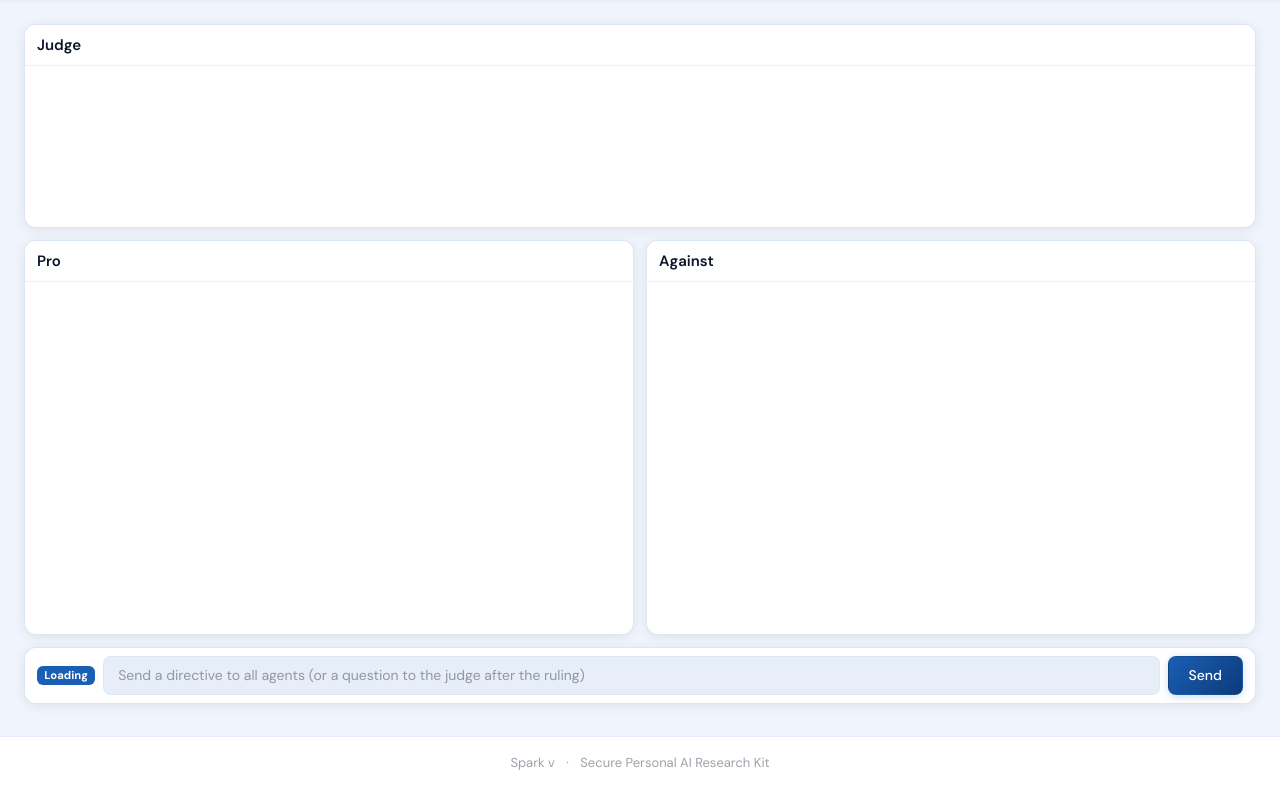
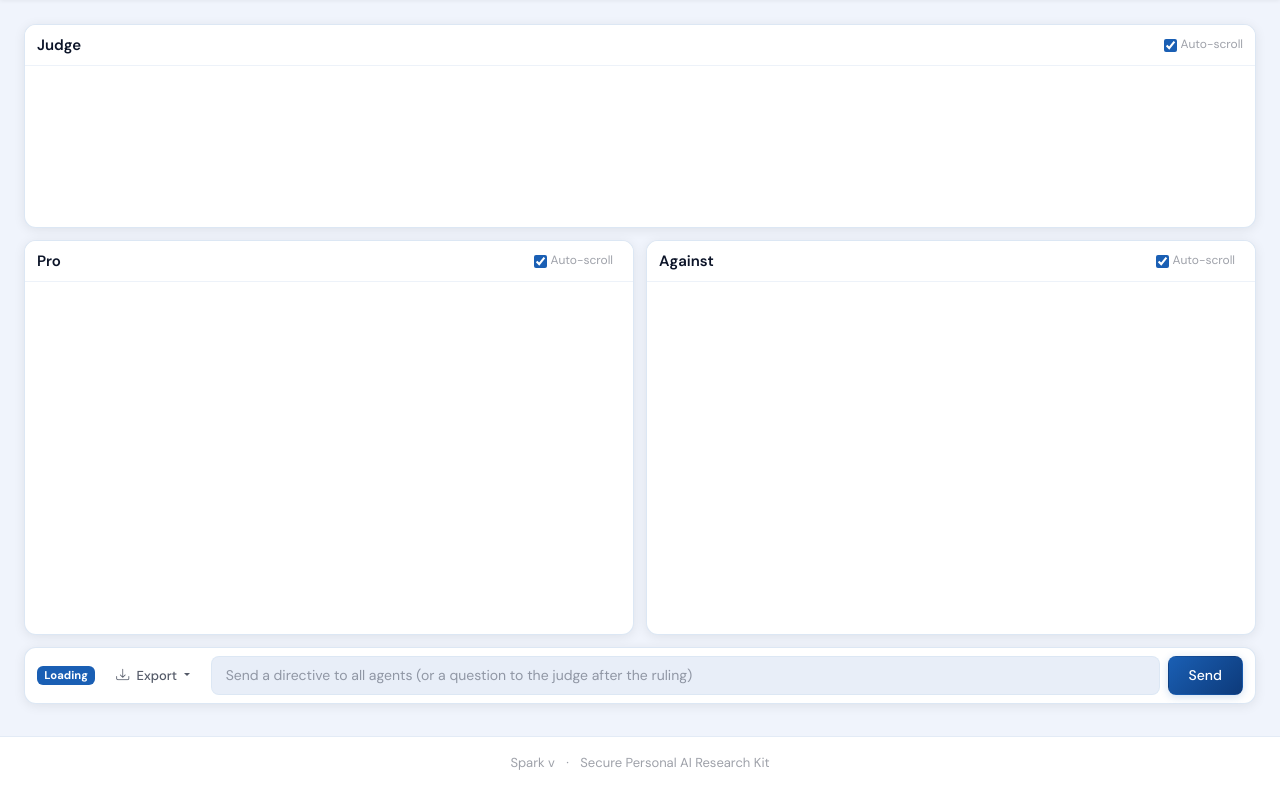
Before and after one commit to Cognisn/spark, a Python web app: template src/spark/web/templates/debate.html in a window 1280 px wide. Shown: the part 64-854 px from the top of the page. Run offline with Jinja, Linux system fonts and the light colour scheme; the template is opened without the code that fills it, so the values that code supplies are empty; some libraries are stand-ins or nearby versions; some web fonts are replaced.

Commit message:
Add debate pane controls, export menu and polish styles

```diff
--- a/src/spark/web/templates/debate.html
+++ b/src/spark/web/templates/debate.html
@@ -5,18 +5,28 @@
 {% block content %}
 <div id="debate-root" data-conversation-id="{{ conversation_id }}" class="debate-layout">
     <div id="judge-pane" class="app-card debate-judge">
-        <div class="debate-pane-header">Judge</div>
+        <div class="debate-pane-header">Judge
+            <label class="d-flex align-items-center gap-1 ms-auto" style="font-size: 0.75rem; font-weight: 400; color: var(--app-text-muted);">
+                <input type="checkbox" id="judge-autoscroll" checked style="accent-color: var(--app-accent);"> Auto-scroll
+            </label>
+        </div>
         <div id="judge-content" class="debate-pane-body"></div>
     </div>
     <div class="debate-sides">
         <div id="pro-pane" class="app-card debate-side">
             <div class="debate-pane-header">Pro
+                <label class="d-flex align-items-center gap-1 ms-auto me-2" style="font-size: 0.75rem; font-weight: 400; color: var(--app-text-muted);">
+                    <input type="checkbox" id="pro-autoscroll" checked style="accent-color: var(--app-accent);"> Auto-scroll
+                </label>
                 <button id="pro-cancel" class="btn btn-sm btn-app-ghost d-none">Cancel</button>
             </div>
             <div id="pro-content" class="debate-pane-body"></div>
         </div>
         <div id="con-pane" class="app-card debate-side">
             <div class="debate-pane-header">Against
+                <label class="d-flex align-items-center gap-1 ms-auto me-2" style="font-size: 0.75rem; font-weight: 400; color: var(--app-text-muted);">
+                    <input type="checkbox" id="con-autoscroll" checked style="accent-color: var(--app-accent);"> Auto-scroll
+                </label>
                 <button id="con-cancel" class="btn btn-sm btn-app-ghost d-none">Cancel</button>
             </div>
             <div id="con-content" class="debate-pane-body"></div>
@@ -26,6 +36,15 @@
         <span id="debate-status" class="badge" style="background: var(--app-accent); color: var(--app-bg-primary);">Loading</span>
         <button id="debate-resume" class="btn btn-sm btn-app-primary d-none">Resume</button>
         <button id="debate-retry" class="btn btn-sm btn-app-primary d-none">Retry turn</button>
+        <div class="dropdown">
+            <button class="btn btn-app-ghost btn-sm dropdown-toggle" data-bs-toggle="dropdown">
+                <i class="bi bi-download me-1"></i> Export
+            </button>
+            <ul class="dropdown-menu">
+                <li><a class="dropdown-item" href="/chat/{{ conversation_id }}/api/export?format=markdown">Markdown</a></li>
+                <li><a class="dropdown-item" href="/chat/{{ conversation_id }}/api/export?format=html">HTML</a></li>
+            </ul>
+        </div>
         <div class="debate-input">
             <input id="debate-prompt" class="form-control"
                    placeholder="Send a directive to all agents (or a question to the judge after the ruling)">
@@ -47,9 +66,20 @@
     .exhibit-card { border: 1px solid var(--app-border); border-radius: 6px; padding: 0.5rem;
                     margin-top: 0.5rem; background: var(--app-bg-secondary); }
     .debate-ruling { border-left: 4px solid var(--app-accent); padding-left: 0.75rem; }
+    .has-floor { box-shadow: 0 0 14px rgba(150, 30, 40, 0.55); border-color: rgba(150, 30, 40, 0.7) !important; transition: box-shadow 0.4s ease; }
+    .judgement-card { border: 1px solid var(--app-accent); border-left-width: 4px; border-radius: 0.5rem; padding: 0.75rem; margin: 0.5rem 0; background: var(--app-bg-secondary); }
+    .judgement-card .judgement-title { font-weight: 700; letter-spacing: 0.06em; color: var(--app-accent); margin-bottom: 0.5rem; }
+    .tool-group { border: 1px solid var(--app-border); border-radius: 0.5rem; margin: 0.5rem 0; font-size: 0.8125rem; }
+    .tool-group-header { padding: 0.35rem 0.6rem; cursor: pointer; display: flex; align-items: center; gap: 0.4rem; background: var(--app-bg-secondary); border-radius: 0.5rem; }
+    .tool-group.open .tool-group-header { border-bottom: 1px solid var(--app-border); border-radius: 0.5rem 0.5rem 0 0; }
+    .tool-group-body { display: none; padding: 0.35rem 0.6rem; }
+    .tool-group.open .tool-group-body { display: block; }
+    .tool-entry { padding: 0.15rem 0; color: var(--app-text-muted); }
+    .tool-entry .result-snippet { display: block; margin-left: 1.1rem; font-size: 0.75rem; opacity: 0.8; }
 </style>
 {% endblock %}
 
 {% block scripts %}
+<script src="/static/js/main.js"></script>
 <script src="/static/js/debate.js"></script>
 {% endblock %}
```
